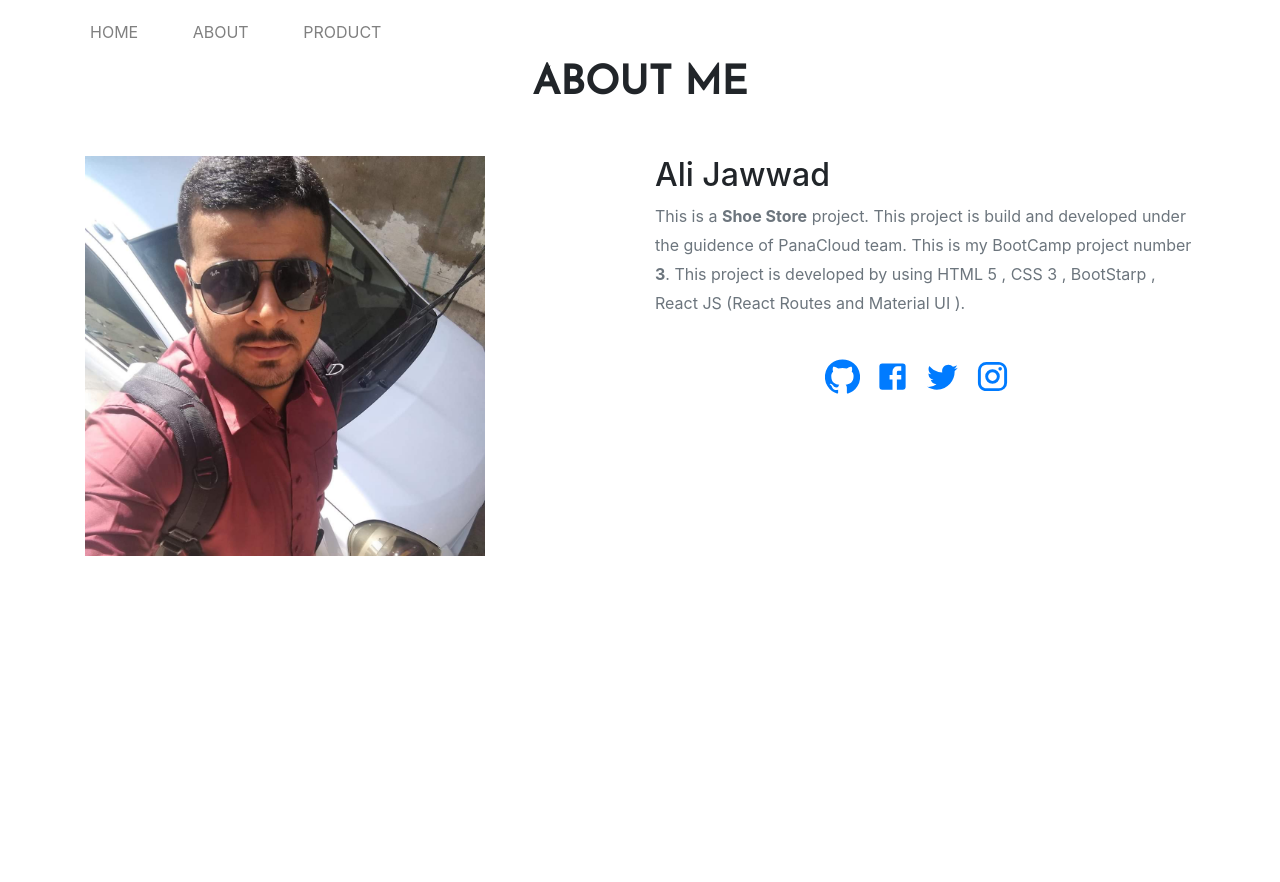
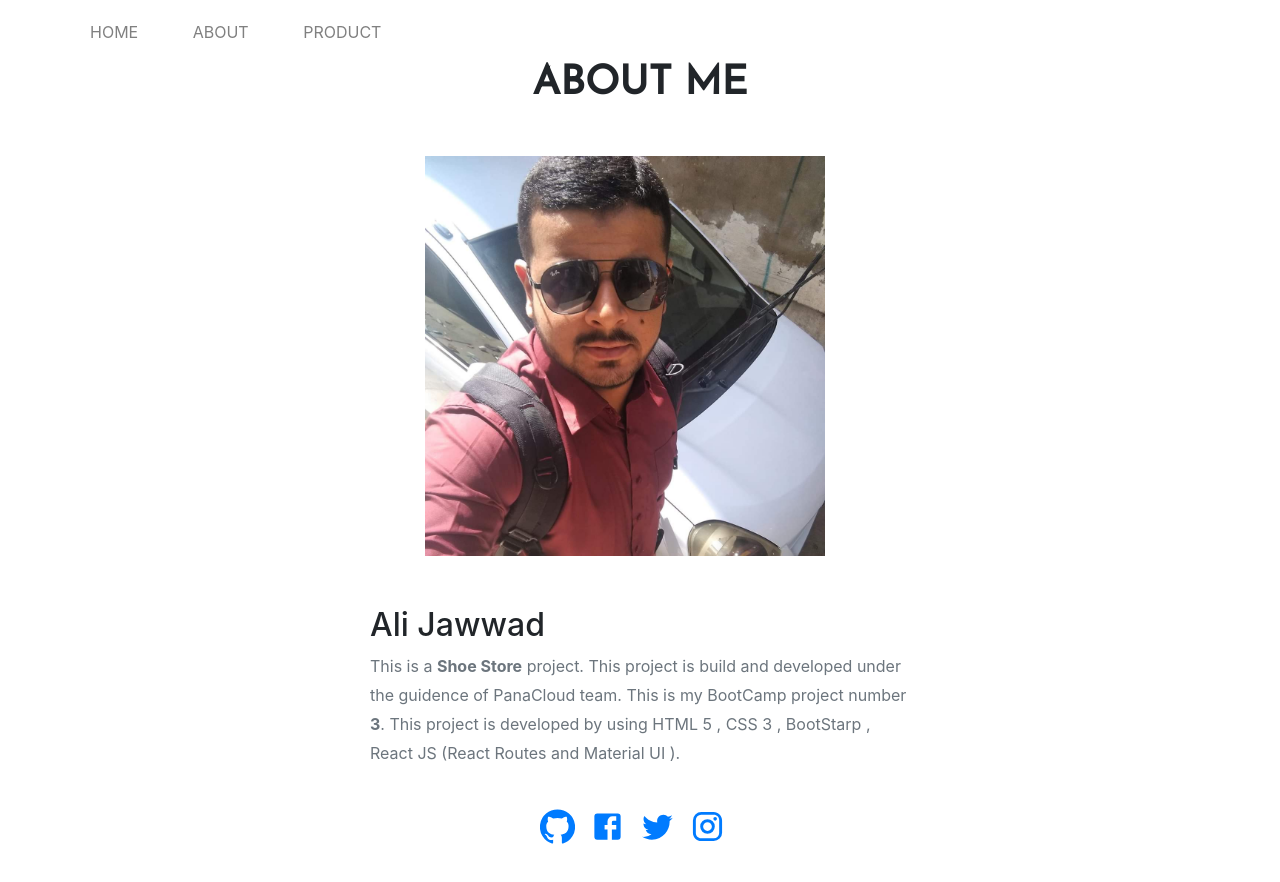
Before and after one commit to jawwad-ali/Shoe-Store, a React (Create React App) app: page /About in a window 1280 px wide. Shown: the top 882 px of the page. Before the commit the page ends 800 px from the top, so only its background shows below. Built offline with nearby package versions, Linux system fonts and the light colour scheme.

Commit message:
Initial Commit

```diff
--- a/src/Component/About.css
+++ b/src/Component/About.css
@@ -18,3 +18,66 @@
     font-size:35px !important;
     margin-right: 15px;
 }
+@media only screen and (max-width:600px){
+    .container{
+        margin-top: 50px;
+        margin-bottom: 70px ;
+    }
+    .div-right{
+        position: relative;
+        top:200px;
+        left: 60%;
+        margin-right: -50%;
+        transform: translate(-50%, -50%) ;
+    }
+}
+@media only screen and (min-width:768px){
+    .container{
+        margin-bottom: -50px ;
+    }
+    .myImg{
+        position: relative;
+        top:200px;
+        left: 50%;
+        margin-right: -50%;
+        transform: translate(-50%, -50%) ;
+    }
+    .div-right{
+        position: relative;
+        top:200px;
+        left: 50%;
+        margin-right: -50%;
+        transform: translate(-50%, -50%) ;
+    }
+}
+
+@media only screen and (min-width:1024px){
+    .myImg{
+        position: relative;
+        top:200px;
+        left: 100%;
+        margin-right: -50%;
+        transform: translate(-50%, -50%) ;
+    }
+    .div-right{
+        position: relative;
+        top:650px;
+        left: 0%;
+        margin-right: -50%;
+        transform: translate(-50%, -50%) ;
+    }
+}
+@media only screen and  (min-width:1366px){
+    .myImg{
+        position: relative;
+        top:200px;
+        left: 200px;
+    }
+    .div-right{
+        position: relative;
+        top: 200px;
+        left: 20%;
+        margin-right: -50%;
+        transform: translate(-50%, -50%) ;
+    }
+}
--- a/src/Component/About.js
+++ b/src/Component/About.js
@@ -12,10 +12,10 @@ export default function About() {
         <div className="container ">
             <h1 className="about-heading">about me</h1>
             <div className="row mt-5">
-                <div className="col-lg-6">
+                <div className=" col-lg-6 col-md-12 col-sm-12 ">
                     <img className="myImg" src={myimg} alt="My Image"/>
                 </div>
-                <div className="col-lg-6">
+                <div className="  col-lg-6 col-md-12 col-sm-12 div-right">
                     <h2>Ali Jawwad</h2>
                     <p className="text-muted">
                         This is a <strong>Shoe Store</strong> project. This project is build and developed under the guidence of
--- a/src/Component/Home.js
+++ b/src/Component/Home.js
@@ -1,20 +1,18 @@
 import React from 'react'
 import 'bootstrap/dist/css/bootstrap.min.css';
 import "./Home.css"
-import img from "./../images/bg.jpg"
 import Button from '@material-ui/core/Button';
 import VisibilityIcon from '@material-ui/icons/Visibility';
 import {Link} from "react-router-dom"
-
 
 export default function RouteConfig() {
     return (
         <div className="container-fluid">
             <div className="row">
-                <div class="col-lg-12">
+                <div className="col-lg-12">
                     <h1 className="main-heading">good design is always in season</h1>
                     <Button className="home-btn" variant="contained" color="primary">
-                        <Link to="/Product" class="link">
+                        <Link to="/Product" className="link">
                         <VisibilityIcon  className="icon-btn"/>
                            START EXPLORING
                         </Link>
--- a/src/Component/ProductItem.js
+++ b/src/Component/ProductItem.js
@@ -19,7 +19,7 @@ export default function ProductItem() {
     return (
         <div className="product-item">
             <Grid item xs={12} md={6} lg={6}>
-                <img className="shoe-img" src={shoe.img} />
+                <img className="shoe-img" src={shoe.img} alt="Shoe Image"/>
             </Grid>
             <div class="product-right">
                 <Grid item xs={12} sm={12} md={6} lg={6}>
```
